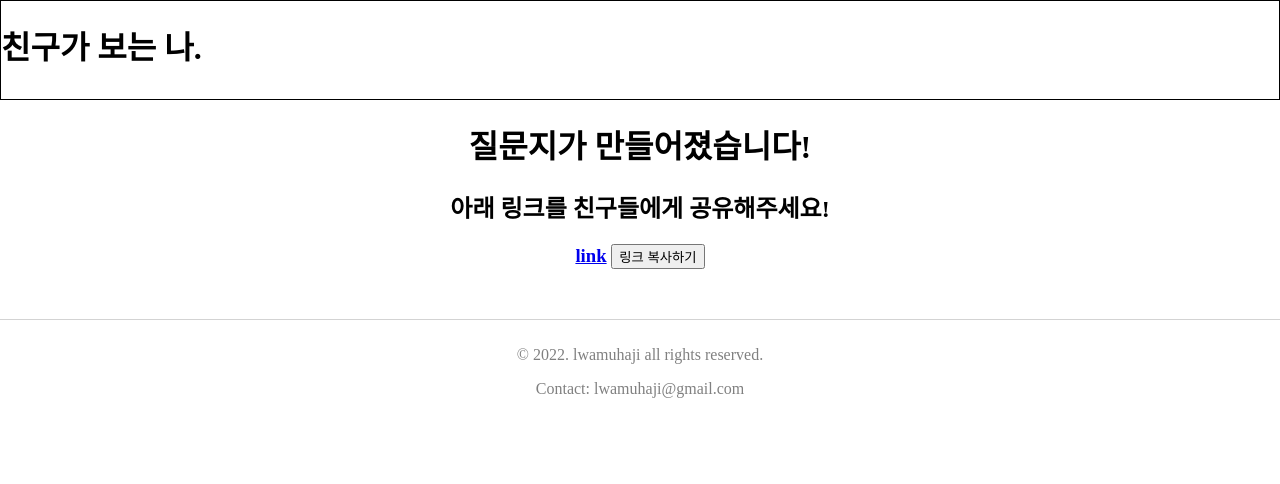
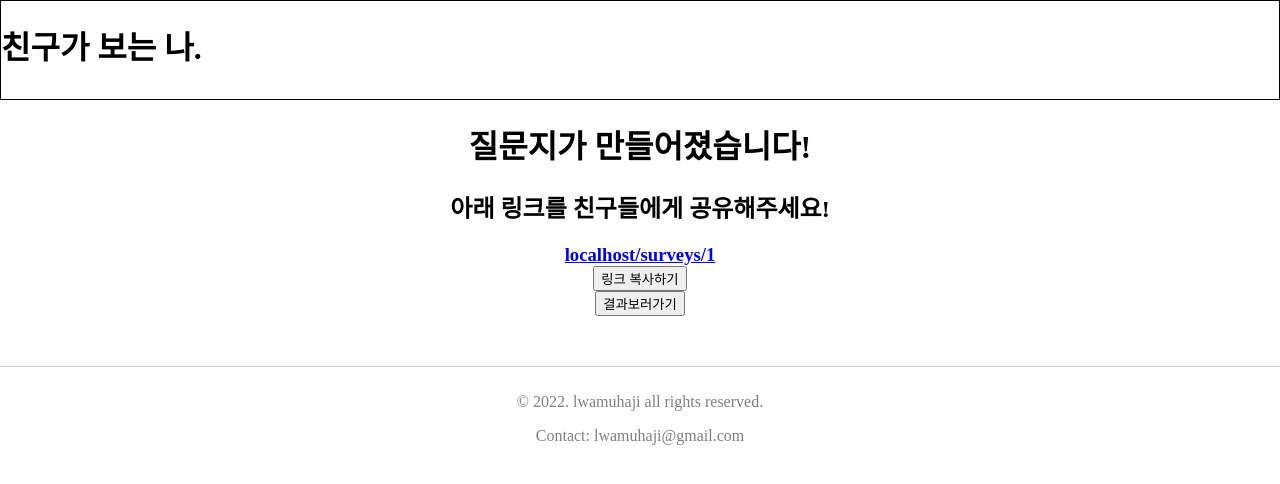
Before and after one commit to lwamuhaji/mbti-front, a React (Create React App) app: page /surveys/1/share in a window 1280 px wide. Shown: the top 484 px of the page. Built offline with nearby package versions, Linux system fonts and the light colour scheme; the HTML template or start-up script is replaced by a standard one.

Commit message:
Feat: share 페이지 기능 구현

```diff
--- a/src/pages/SharePage/index.tsx
+++ b/src/pages/SharePage/index.tsx
@@ -1,14 +1,27 @@
 import React from 'react';
-import { Link } from 'react-router-dom';
+import { Link, useNavigate, useParams } from 'react-router-dom';
 import { Wrapper } from './styles';
 
 function SharePage() {
+  const { surveyId } = useParams();
+  const navigate = useNavigate();
+
+  const copyLink = () => {};
+
+  const navigateToResultPage = () => {
+    navigate(`/surveys/${surveyId}/result`);
+  };
+
   return (
     <Wrapper>
       <h1>질문지가 만들어졌습니다!</h1>
       <h2>아래 링크를 친구들에게 공유해주세요!</h2>
       <h3>
-        <Link to="/surveys/123">link</Link> <button>링크 복사하기</button>
+        <Link to={`/surveys/${surveyId}`}>{window.location.host + `/surveys/${surveyId}`}</Link>
+        <br />
+        <button>링크 복사하기</button>
+        <br />
+        <button onClick={navigateToResultPage}>결과보러가기</button>
       </h3>
     </Wrapper>
   );
```
